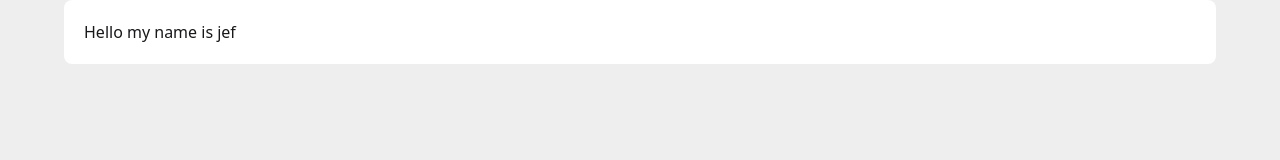
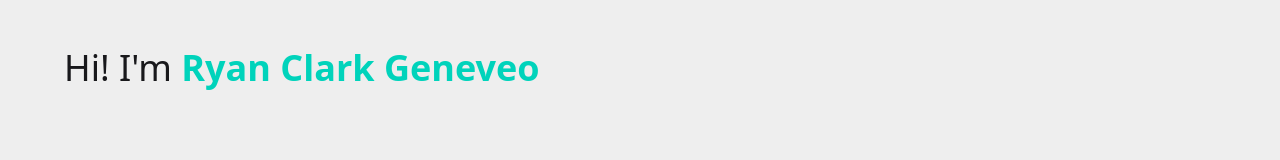
Before and after one commit to Xrene3/ResumeNext, a Next.js app: page / in a window 1280 px wide. Shown: the top 160 px of the page. Built offline with nearby package versions, Linux system fonts and the light colour scheme.

Commit message:
added about me section in homepage

```diff
--- /dev/null
+++ b/app/about-me/page.tsx
@@ -0,0 +1,29 @@
+export function AboutMeOverview(){
+    return(
+        <>
+            <div className="">
+                <p className="text-4xl">
+                    Hi! I'm <span className="text-accent font-bold">Ryan Clark Geneveo</span>
+
+                </p>
+            </div>
+        </>
+    )
+}
+
+export function EducationalBackground(){
+    return (
+        <>
+
+        </>
+    );
+}
+
+export default function FullPage(){
+    return(
+        <>
+            <AboutMeOverview />
+            <EducationalBackground />
+        </>
+    );
+}
--- a/app/page.tsx
+++ b/app/page.tsx
@@ -1,10 +1,12 @@
 import Image from "next/image";
+import { AboutMeOverview } from "./about-me/page";
+
 
 export default function Home() {
   return (
-    <div className="flex flex-col flex-1 items-center">
-      <div className="max-w-6xl card w-full bg-base-100 p-5">
-        Hello my name is jef
+    <div className="flex  flex-col flex-1 items-center">
+      <div className="max-w-6xl card w-full my-12">
+        <AboutMeOverview />
       </div>
     </div>
   );
```
